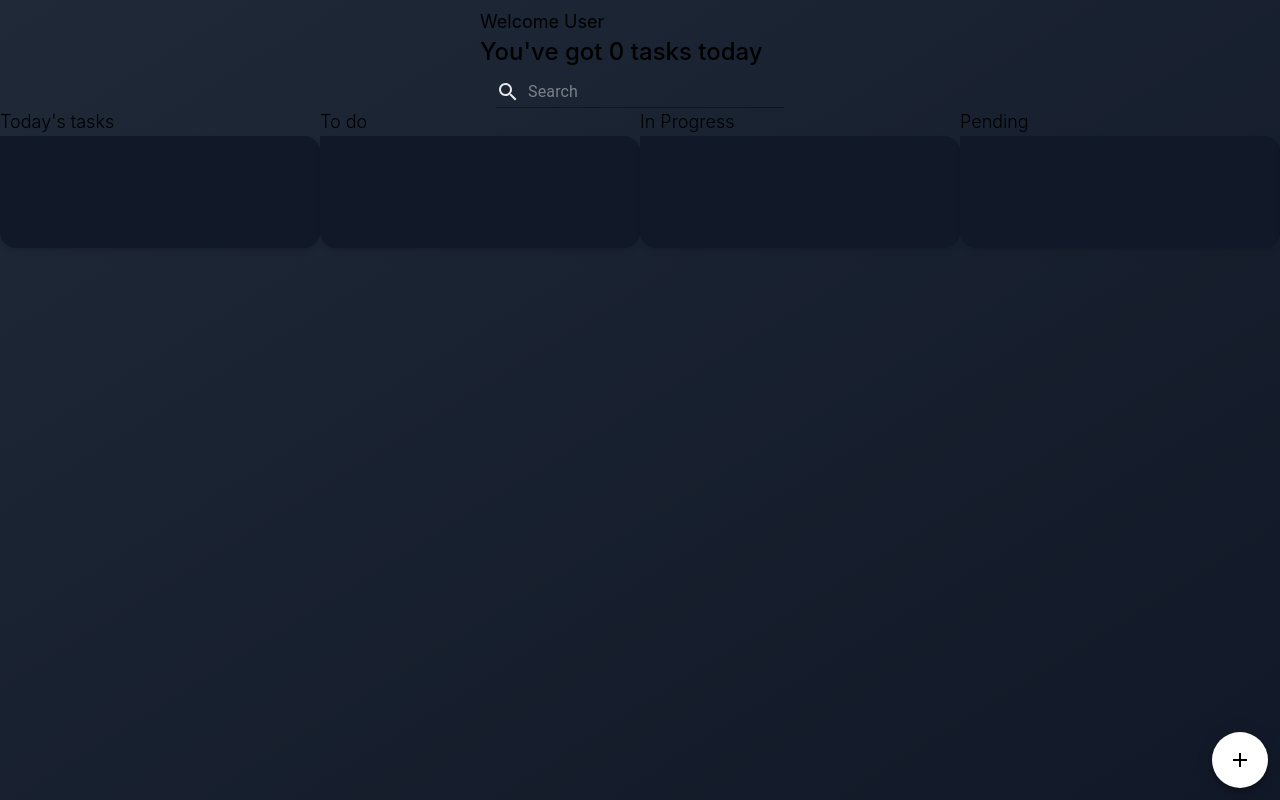
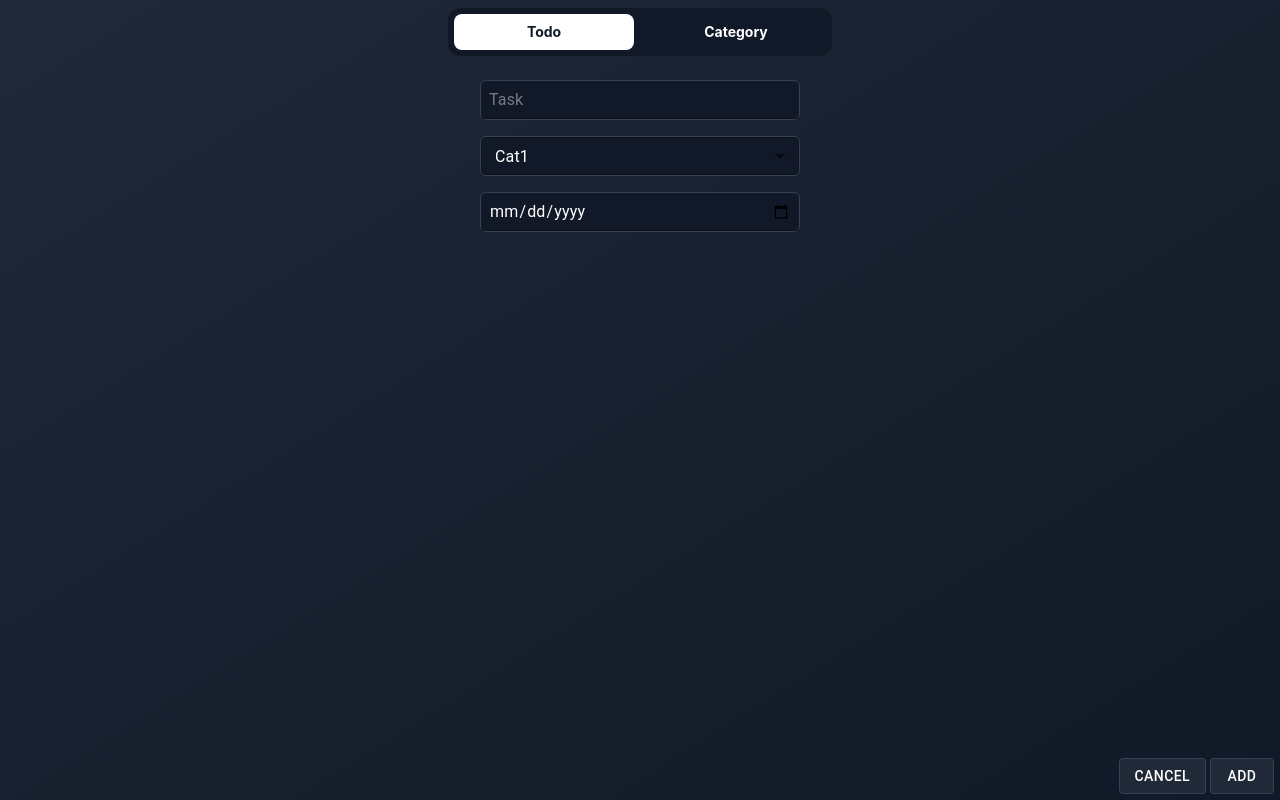
Before and after one commit to aneiqu/advanced-todo, a React (Vite) app: page / in a window 1280 px wide. Both pictures are taken after a click on the button "add". Shown: the top 800 px of the page. Built offline with nearby package versions, Linux system fonts and the light colour scheme.

Commit message:
More elements, more functionality and more styling

```diff
--- a/package.json
+++ b/package.json
@@ -1,9 +1,12 @@
 {
   "name": "advanced-todo-app",
+  "homepage": ".",
   "private": true,
   "version": "0.0.0",
   "type": "module",
   "scripts": {
+    "predeploy": "npm run build",
+    "deploy": "gh-pages -d dist",
     "dev": "vite",
     "build": "vite build",
     "lint": "eslint . --ext js,jsx --report-unused-disable-directives --max-warnings 0",
@@ -26,7 +29,10 @@
     "eslint-plugin-react": "^7.32.2",
     "eslint-plugin-react-hooks": "^4.6.0",
     "eslint-plugin-react-refresh": "^0.4.3",
+    "gh-pages": "^6.0.0",
     "postcss": "^8.4.31",
+    "prettier": "^3.1.0",
+    "prettier-plugin-tailwindcss": "^0.5.7",
     "tailwindcss": "^3.3.5",
     "vite": "^4.4.5"
   }
--- a/src/App.jsx
+++ b/src/App.jsx
@@ -6,7 +6,7 @@ import { default as Welcome } from "./components/ui/welcomeBox";
 import { getCategories } from "./services/Data/Category";
 import { getTodos } from "./services/Data/Todos";
 
-const Categories = await getCategories().map((data) => {
+const Categories = getCategories().map((data) => {
   return (
     <Category
       key={data.title}
@@ -20,15 +20,15 @@ const Categories = await getCategories().map((data) => {
 
 function App() {
   return (
-    <div className='min-h-screen '>
+    <>
       <div className='flex flex-col items-center'>
         <Welcome />
         <SearchBar />
         <div className='flex w-80 lg:w-screen overflow-auto'>{Categories}</div>
         <Statuses />
+        <CreateTask />
       </div>
-      <CreateTask />
-    </div>
+    </>
   );
 }
 
--- /dev/null
+++ b/src/components/ui/newTask/CategoryCreator/index.jsx
@@ -0,0 +1,3 @@
+export default function Index() {
+  return <div>test</div>;
+}
--- a/src/components/ui/newTask/index.jsx
+++ b/src/components/ui/newTask/index.jsx
@@ -1,9 +1,89 @@
+import { Tab } from "@mui/base/Tab";
+import { TabPanel } from "@mui/base/TabPanel";
+import { Tabs } from "@mui/base/Tabs";
+import { TabsList } from "@mui/base/TabsList";
+import { Button, Fab } from "@mui/material";
+import { useState } from "react";
+
 import AddIcon from "@mui/icons-material/Add";
-import { Fab } from "@mui/material";
+
+import { default as CategoryForm } from "./CategoryCreator";
+import { default as TodoForm } from "./todosCreator";
 
 export default function Index() {
+  const [enabled, setEnabled] = useState(false);
+
   return (
-    <div className='transparent fixed bottom-3 right-3 text-black'>
+    <>
+      <div
+        className={`${
+          enabled ? "" : "hidden"
+        }  absolute flex w-screen h-screen z-20`}
+      >
+        <div className='bg-gradient-to-br from-primary-800 to-primary-900 w-screen h-screen fixed overflow-hidden flex flex-col justify-between'>
+          <Tabs defaultValue={1} className='flex flex-col items-center'>
+            <TabsList className='mb-4 rounded-xl bg-primary-900 flex w-96  items-center justify-center content-between mt-2'>
+              <Tab
+                slotProps={{
+                  root: ({ selected }) => ({
+                    className: `${
+                      selected
+                        ? "text-primary-900 bg-white"
+                        : "text-white bg-transparent focus:text-white hover:bg-primary-700"
+                    } text-sm font-bold w-full p-2 m-1.5 border-0 rounded-lg flex justify-center focus:outline-0 `,
+                  }),
+                }}
+                value={1}
+              >
+                Todo
+              </Tab>
+              <Tab
+                slotProps={{
+                  root: ({ selected }) => ({
+                    className: `${
+                      selected
+                        ? "text-primary-900 bg-white"
+                        : "text-white bg-transparent focus:text-white hover:bg-primary-700"
+                    }  text-sm font-bold w-full p-2 m-1.5 border-0 rounded-lg flex justify-center focus:outline-0`,
+                  }),
+                }}
+                value={2}
+              >
+                Category
+              </Tab>
+            </TabsList>
+            <TabPanel value={1}>
+              <TodoForm />
+            </TabPanel>
+            <TabPanel value={2}>
+              <CategoryForm />
+            </TabPanel>
+          </Tabs>
+          <div className='flex w-full items-end justify-end p-1'>
+            <Button
+              variant='outlined'
+              className='bg-primary-800 text-white border-primary-700'
+              size='medium'
+              sx={{ margin: "2px" }}
+              onClick={() => setEnabled(false)}
+            >
+              Cancel
+            </Button>
+            <Button
+              variant='outlined'
+              className='bg-primary-800 text-white border-primary-700'
+              size='medium'
+              sx={{ margin: "2px" }}
+            >
+              Add
+            </Button>
+          </div>
+        </div>
+      </div>
+      <div
+        className='transparent fixed bottom-3 right-3 text-black'
+        onClick={() => setEnabled(true)}
+      >
         <Fab
           style={{ backgroundColor: "white" }}
           color='inherit'
@@ -12,5 +92,6 @@ export default function Index() {
           <AddIcon />
         </Fab>
       </div>
+    </>
   );
 }
--- /dev/null
+++ b/src/components/ui/newTask/todosCreator/index.jsx
@@ -0,0 +1,33 @@
+import { Input, MenuItem, Select } from "@mui/material";
+import { useState } from "react";
+
+export default function Index() {
+  const [taskCategory, setTaskCategory] = useState("1");
+
+  function hanldeCategoryChange(e) {
+    setTaskCategory(e.target.value);
+  }
+  return (
+    <div className='flex flex-col w-screen  items-center justify-center '>
+      <Input
+        className='w-80 h-10 text-1xl p-2 my-2 text-white bg-primary-900 border-[1px] border-primary-700 rounded-md'
+        placeholder='Task'
+      />
+      <Select
+        className='w-80 h-10 text-1xl p-2 pl-0 my-2 text-white bg-primary-900 border-[1px] border-primary-700 rounded-md'
+        value={taskCategory}
+        onChange={hanldeCategoryChange}
+      >
+        <MenuItem value={1}>Cat1</MenuItem>
+        <MenuItem value={2}>Cat2</MenuItem>
+        <MenuItem value={3}>Cat3</MenuItem>
+        <MenuItem value={4}>Cat4</MenuItem>
+      </Select>
+      <Input
+        type='date'
+        className='w-80 h-10 text-1xl p-2 my-2 text-white bg-primary-900 border-[1px] border-primary-700 rounded-md  '
+        sx={{ svg: "red" }}
+      />
+    </div>
+  );
+}
--- a/src/components/ui/taskStatus/Completed/index.jsx
+++ b/src/components/ui/taskStatus/Completed/index.jsx
@@ -12,7 +12,7 @@ export default function Index() {
         color={
           getCategories().filter(
             (category) => category.title === el.category
-          )[0].color
+          )[0]?.color
         }
       ></ToDo>
     ));
--- a/src/components/ui/taskStatus/InProgress/index.jsx
+++ b/src/components/ui/taskStatus/InProgress/index.jsx
@@ -12,7 +12,7 @@ export default function Index() {
         color={
           getCategories().filter(
             (category) => category.title === el.category
-          )[0].color
+          )[0]?.color
         }
       ></ToDo>
     ));
--- a/src/components/ui/taskStatus/Pending/index.jsx
+++ b/src/components/ui/taskStatus/Pending/index.jsx
@@ -12,7 +12,7 @@ export default function Index() {
         color={
           getCategories().filter(
             (category) => category.title === el.category
-          )[0].color
+          )[0]?.color
         }
       ></ToDo>
     ));
--- a/src/components/ui/taskStatus/ToDo/index.jsx
+++ b/src/components/ui/taskStatus/ToDo/index.jsx
@@ -2,8 +2,6 @@ import { getCategories } from "../../../../services/Data/Category";
 import { getTodos } from "../../../../services/Data/Todos";
 import { default as ToDo } from "../../todoItem";
 export default function Index() {
-  console.log();
-  console.log(getTodos());
   const todos = getTodos()
     .filter((el) => el.status === "To do")
     .map((el) => (
@@ -13,7 +11,7 @@ export default function Index() {
         color={
           getCategories().filter(
             (category) => category.title === el.category
-          )[0].color
+          )[0]?.color
         }
       ></ToDo>
     ));
--- a/tailwind.config.js
+++ b/tailwind.config.js
@@ -3,6 +3,7 @@ import colors from "tailwindcss/colors";
 /** @type {import('tailwindcss').Config} */
 export default {
   content: ["./index.html", "./src/**/*.{js,ts,jsx,tsx}"],
+  important: "#root",
   theme: {
     extend: {
       colors: {
--- a/vite.config.js
+++ b/vite.config.js
@@ -3,4 +3,5 @@ import { defineConfig } from "vite";
 
 export default defineConfig({
   plugins: [react()],
+  base: "./",
 });
```
Also changed, not shown: 2 other files (tests, documents, lock files or other folders). Lines whose indentation alone changed are shown as unchanged.
